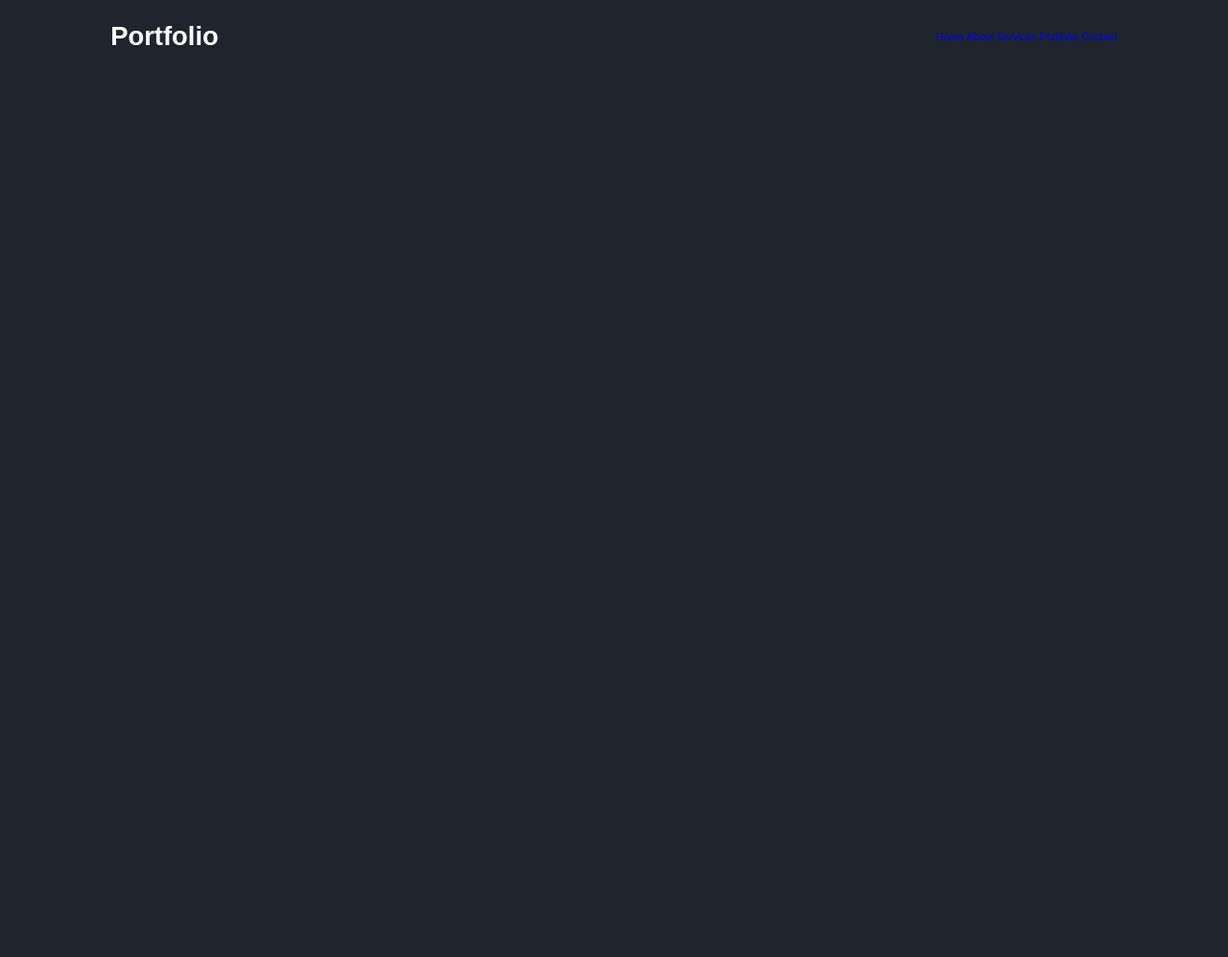
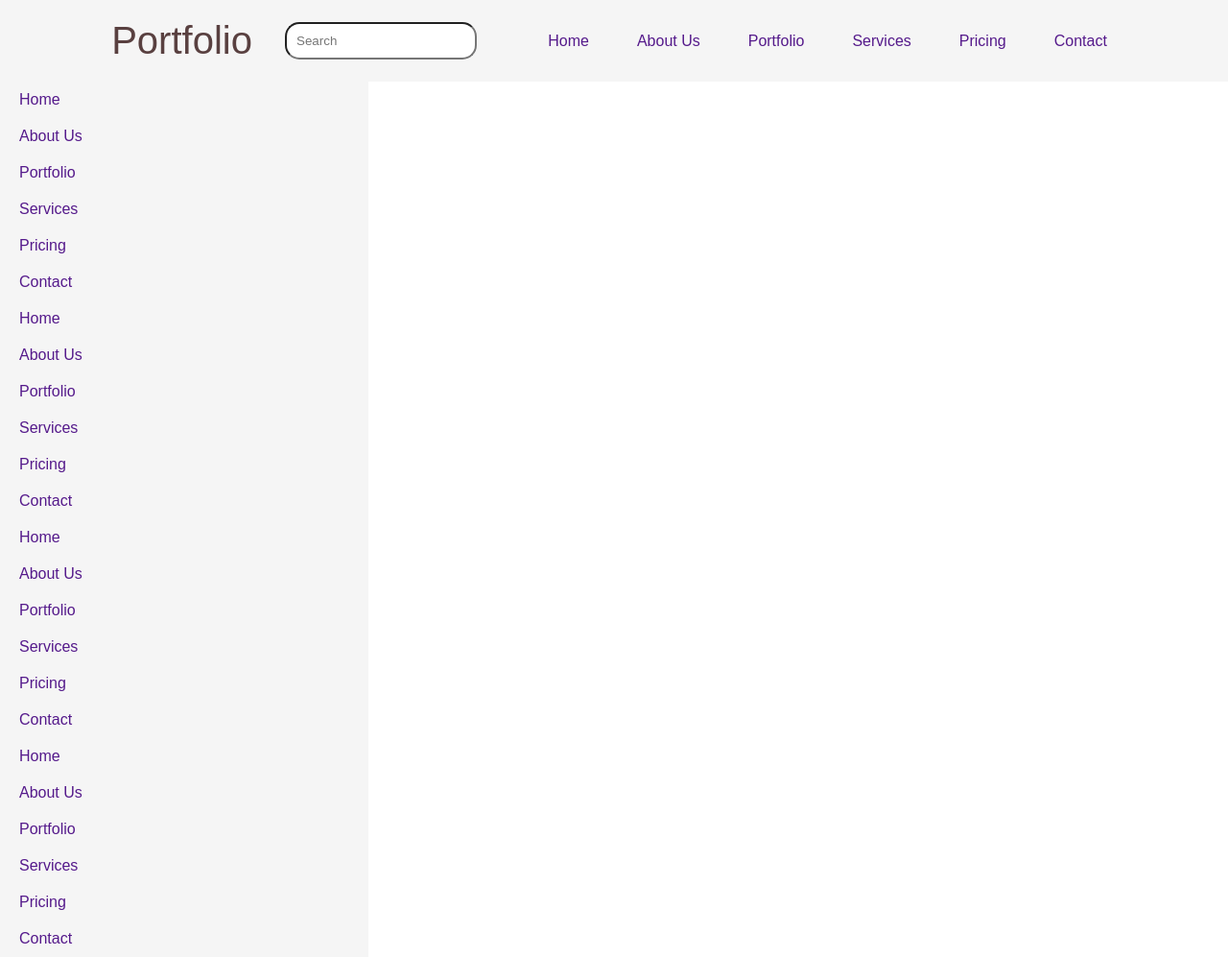
Before and after one commit to samade747/Portfolio, a plain HTML site: page index.html in a window 1280 px wide. Shown: the whole page at 96% size. Before the commit the page ends 800 px from the top, so only its background shows below. Drawn offline with Linux system fonts and the light colour scheme.

Commit message:
updating side bar & changes in all file

```diff
--- a/index.html
+++ b/index.html
@@ -7,19 +7,76 @@
     <title>Portfolio Website</title>
 </head>
 <body>
-    <header class="header" id="header">
-        <a href="#" class="logo"><img src="" alt="">Portfolio</a>
+    <div id="navbar">
+        <div id="navbarmain">
+            <div id="logo"> <a href="">Portfolio</a></div>
+
+            <div class="search-container">
+                <input type="text" id="search-input" placeholder="Search">
+                <div id="search-results"></div>
+              </div>
+
+            <ul>
+                <li> <a href="">Home</a></li>
+                <li> <a href="">About Us</a></li>
+                <li> <a href="">Portfolio</a></li>
+                <li> <a href="">Services</a></li>
+                <li> <a href="">Pricing</a></li>
+                <li> <a href="">Contact</a></li>
+            </ul>
+        </div>
 
 
 
-    <nav class="navbar">
-        <a href="#">Home</a>
-        <a href="#">About</a>
-        <a href="#">Services</a>
-        <a href="#">Portfolio</a>
-        <a href="#">Contact</a>
-    </nav>
-    </header>
+
+
+
+
+    </div>
+
+
+    <!-- section1 -->
+    <div class="sidebar" id="sidebar">
+        <div id="sideMenu">
+            <ul id="sideMenuUl">
+                <li> <a href="">Home</a></li>
+                <li> <a href="">About Us</a></li>
+                <li> <a href="">Portfolio</a></li>
+                <li> <a href="">Services</a></li>
+                <li> <a href="">Pricing</a></li>
+                <li> <a href="">Contact</a></li>
+                <li> <a href="">Home</a></li>
+                <li> <a href="">About Us</a></li>
+                <li> <a href="">Portfolio</a></li>
+                <li> <a href="">Services</a></li>
+                <li> <a href="">Pricing</a></li>
+                <li> <a href="">Contact</a></li>
+                <li> <a href="">Home</a></li>
+                <li> <a href="">About Us</a></li>
+                <li> <a href="">Portfolio</a></li>
+                <li> <a href="">Services</a></li>
+                <li> <a href="">Pricing</a></li>
+                <li> <a href="">Contact</a></li>
+                <li> <a href="">Home</a></li>
+                <li> <a href="">About Us</a></li>
+                <li> <a href="">Portfolio</a></li>
+                <li> <a href="">Services</a></li>
+                <li> <a href="">Pricing</a></li>
+                <li> <a href="">Contact</a></li>
+            </ul>
+        </div>
+
+
+
+
+
+
+
+
+
+
+</div>
+</div>
 
 
 
--- a/style.css
+++ b/style.css
@@ -2,45 +2,117 @@
     margin: 0;
     padding: 0;
     box-sizing: border-box;
-    text-decoration: none;
-    outline: none;
     scroll-behavior: smooth;
     font-family: 'Poppins', sans-serif;
 }
 
-:root {
-    --bg-color: #1f242d;
-    --second-bg-color: #323946;
-    --text-color: #fff;
-    --main-color: #0ef;
+#navbar{
+    background-color: rgb(245, 245, 245);
+    padding: 20px;
 }
 
-html{
-    font-size: 68.5%;
-    overflow-x: hidden;
+#navbarmain{
+    width: 90%;
+    margin: 0 auto;
+    display: flex;
+    justify-content: space-evenly;
+    align-items: center;
 }
 
-body{
-    background: var(--bg-color);
-    color: var(--text-color);
+
+ul{
+    display: flex;
 }
 
-.header{
-    position: fixed;
-    top: 0;
+
+li{
+    list-style: none;
+    margin-left: 30px;
+    padding: 5px 5px;
+    border-radius: 20px;
+    padding: 10px;
+}
+
+ul li a{
+    text-decoration: none; /* Remove the default underline */
+}
+
+li:hover{
+    background-color: rgb(0, 8, 255);
+    color: rgb(114, 255, 154); /* Change the text color on hover */
+}
+
+
+li a:hover{
+    background-color: rgb(0, 8, 255);
+    color: rgb(114, 255, 154); /* Change the text color on hover */
+}
+
+#logo a{
+    font-size: 40px;
+    font-weight: 400;
+    text-decoration: none;
+    color: rgb(89, 64, 64);
+}
+
+#logo a:hover{
+    background-color: rgb(213, 208, 208);
+    color: rgb(255, 255, 255);
+    border-radius: 20px;
+    padding: 10px;
+}
+
+/* section1 */
+#sidebar{
+    background-color: rgb(245, 245, 245);
+    width: 30%;
+    max-height: 80%;
+    min-height: 70%;
+    display: flex;
+    /* flex-direction: column;     */
+    overflow: hidden;
+
+}
+
+
+#sideMenu ul{
+    display: flex;
+    flex-direction: column;
+}
+
+
+
+#sideMenu ul li{
+    list-style: none;
+    margin-left: 10px;
+    padding: 10px 10px;
+    padding: 10px;
+}
+
+/* search bar  */
+
+.search-container {
+    position: relative;
+    display: inline-block;
+  }
+
+  #search-input {
+    width: 200px;
+    padding: 10px;
+    border: 1px solid #(245, 245, 245);
+    border-radius: 15px;
+  }
+
+  #search-results {
+    position: absolute;
+    top: 100%;
     left: 0;
     width: 100%;
-    padding: 2rem 9%;
-    background: var(--bg-color);
-    display: flex;
-    justify-content: space-between;
-    align-items: center;
-    z-index: 100;
-}
-
-.logo{
-    font-size: 2.5rem;
-    color: var(--text-color);
-    font-weight: 600;
-    cursor: default;
-}
+    max-height: 200px;
+    overflow-y: auto;
+    background-color: #fff;
+    border: 1px solid #ccc;
+    border-radius: 5px;
+    padding: 10px;
+    display: none;
+  }
```
